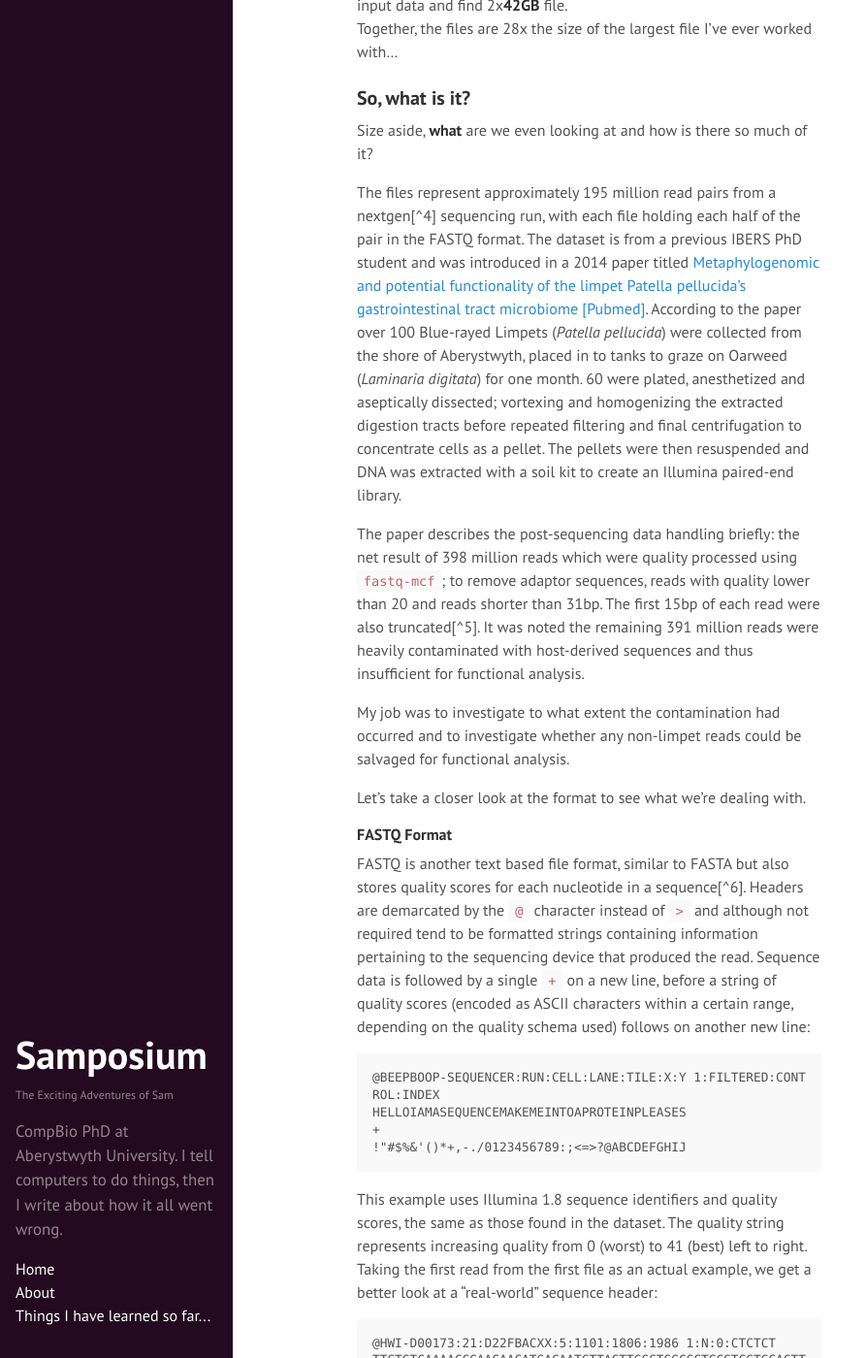
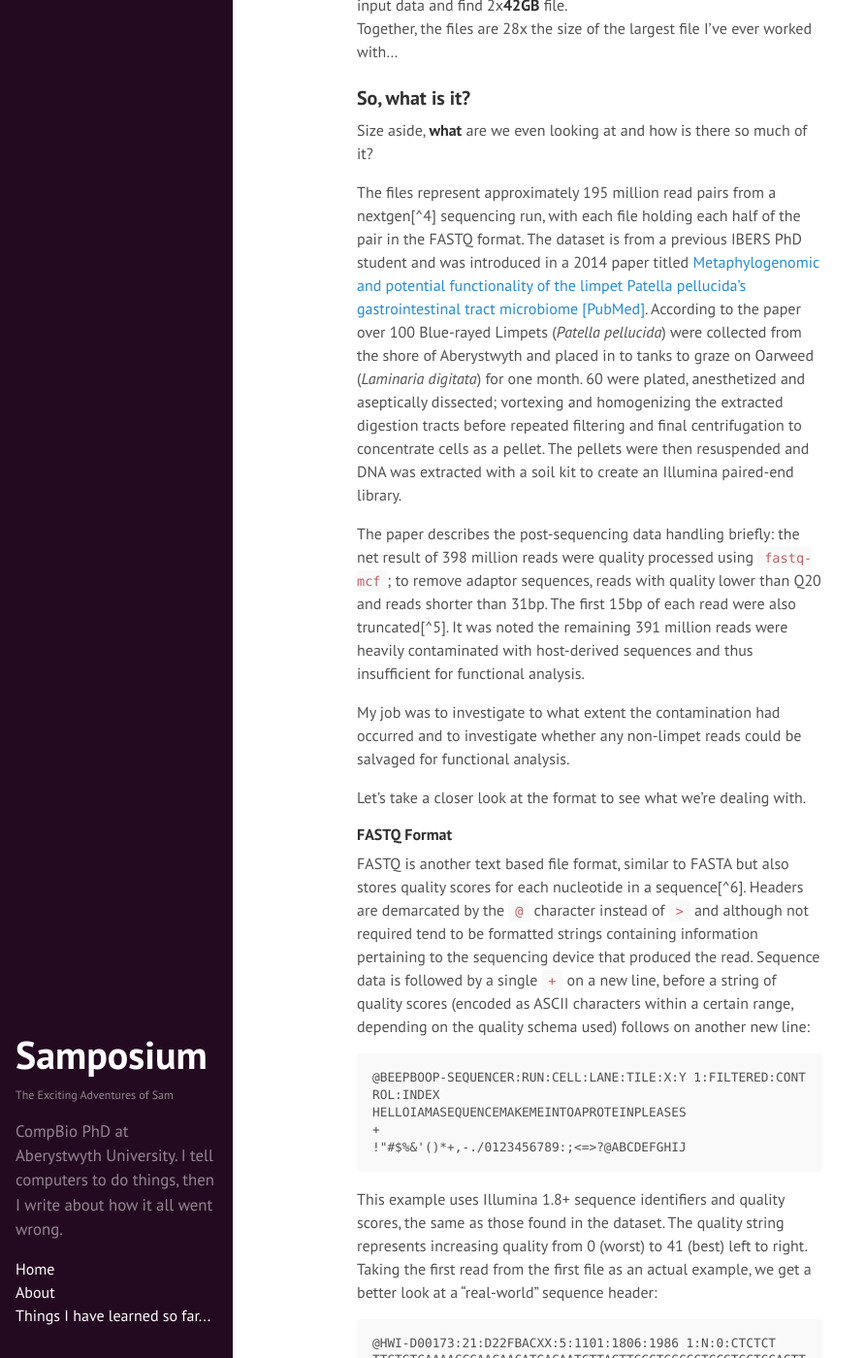
Before and after one commit to SamStudio8/samstudio8.github.io.off, a Jekyll site: the page built from _posts/2015-04-21-the-story-so-far-p1.md, in a window 1280 px wide and 1400 px high, scrolled down 655 px. Shown: the whole window at 97% size, without its empty margins (0-893 px from the left). Built offline with Jekyll 4.4.1, drawn with Linux system fonts in a browser that asks for light colours; Markdown is read by kramdown in place of the engine named in the settings; some of the changed text lies outside the part shown.

Commit message:
Update 2015-04-21-the-story-so-far-p1.md

````diff
--- a/_posts/2015-04-21-the-story-so-far-p1.md
+++ b/_posts/2015-04-21-the-story-so-far-p1.md
@@ -26,15 +26,15 @@ Size aside, **what** are we even looking at and how is there so much of it?
 
 The files represent approximately 195 million read pairs from a nextgen[^4] sequencing run, with each file holding
 each half of the pair in the FASTQ format. The dataset is from a previous IBERS PhD student and
-was introduced in a 2014 paper titled [Metaphylogenomic and potential functionality of the limpet Patella pellucida's gastrointestinal tract microbiome \[Pubmed\]](http://www.ncbi.nlm.nih.gov/pubmed/25334059). According
-to the paper over 100 Blue-rayed Limpets (*Patella pellucida*) were collected from the shore of Aberystwyth, placed
+was introduced in a 2014 paper titled [Metaphylogenomic and potential functionality of the limpet Patella pellucida's gastrointestinal tract microbiome \[PubMed\]](http://www.ncbi.nlm.nih.gov/pubmed/25334059). According
+to the paper over 100 Blue-rayed Limpets (*Patella pellucida*) were collected from the shore of Aberystwyth and placed
 in to tanks to graze on Oarweed (*Laminaria digitata*) for one month. 60 were plated, anesthetized
 and aseptically dissected; vortexing and homogenizing the extracted digestion tracts before repeated
 filtering and final centrifugation to concentrate cells as a pellet. The pellets were then resuspended and
 DNA was extracted with a soil kit to create an Illumina paired-end library.
 
-The paper describes the post-sequencing data handling briefly: the net result of 398 million reads which
-were quality processed using `fastq-mcf`; to remove adaptor sequences, reads with quality lower than 20 and reads shorter than 31bp. The first 15bp of each read were also truncated[^5]. It was noted the remaining 391 million reads were heavily contaminated with host-derived sequences and thus insufficient for functional analysis.
+The paper describes the post-sequencing data handling briefly: the net result of 398 million reads
+were quality processed using `fastq-mcf`; to remove adaptor sequences, reads with quality lower than Q20 and reads shorter than 31bp. The first 15bp of each read were also truncated[^5]. It was noted the remaining 391 million reads were heavily contaminated with host-derived sequences and thus insufficient for functional analysis.
 
 My job was to investigate to what extent the contamination had occurred and to investigate whether
 any non-limpet reads could be salvaged for functional analysis.
@@ -57,7 +57,7 @@ HELLOIAMASEQUENCEMAKEMEINTOAPROTEINPLEASES
 !"#$%&'()*+,-./0123456789:;<=>?@ABCDEFGHIJ
 ```
 
-This example uses Illumina 1.8 sequence identifiers and quality scores, the same as those found
+This example uses Illumina 1.8+ sequence identifiers and quality scores, the same as those found
 in the dataset. The quality string represents increasing quality from 0 (worst) to 41 (best) left to right.
 Taking the first read from the first file as an actual example, we get a better look at a "real-world" sequence header:
 
````
Also changed, not shown: other parts of _posts/2015-04-21-the-story-so-far-p1.md (+4 -4 lines).
